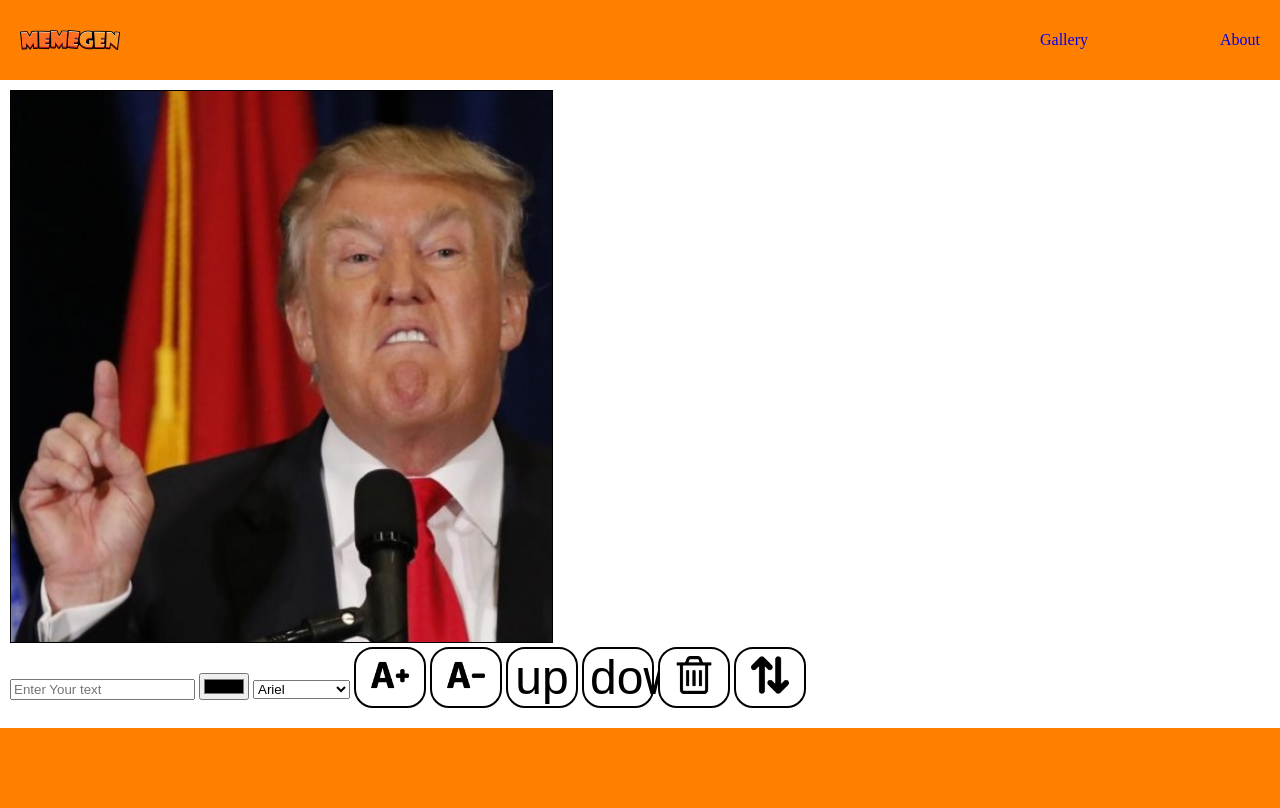
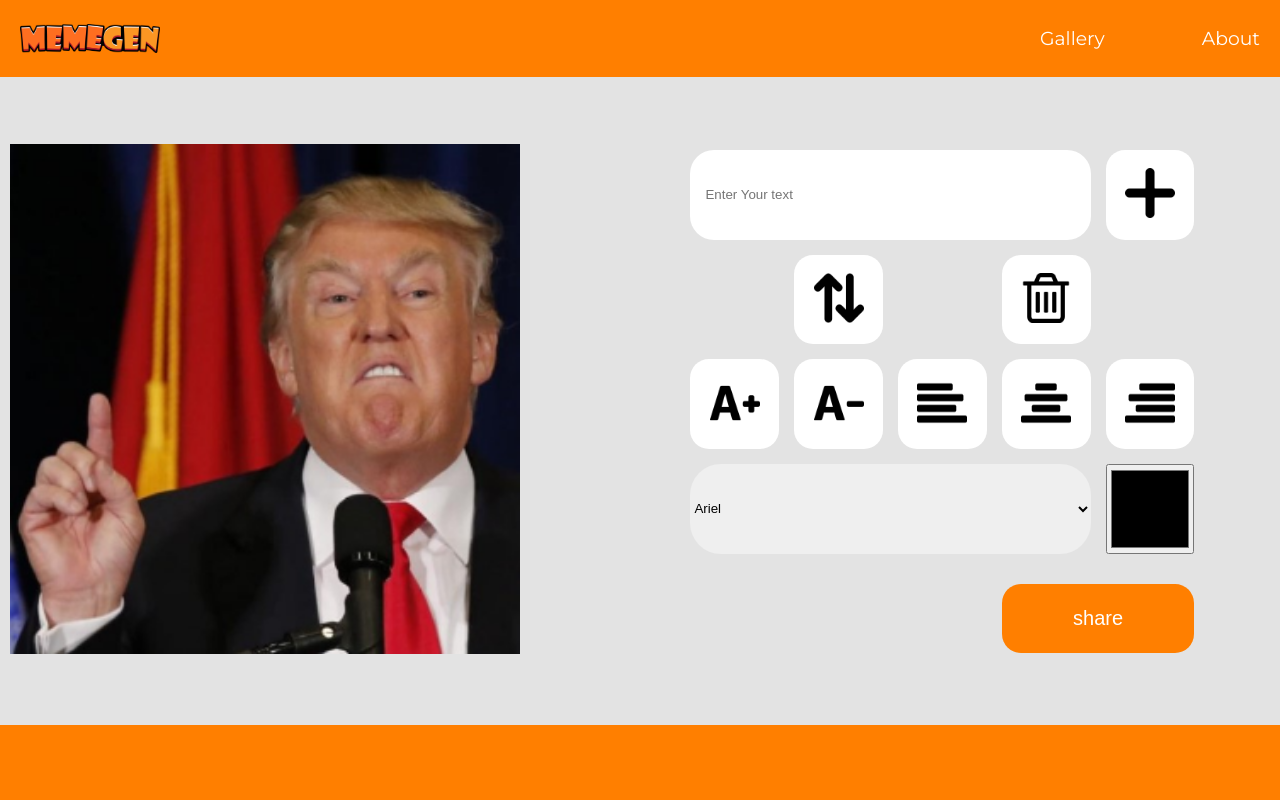
Before and after one commit to limorabv/Meme-generator, a plain HTML site: page index.html in a window 1280 px wide. Both pictures are taken after a click on the picture 138 px from the left and 284 px from the top of the page. Drawn offline with Linux system fonts and the light colour scheme.

Commit message:
saturday

```diff
--- a/css/style.css
+++ b/css/style.css
@@ -14,6 +14,7 @@
 
   html {
     color: white;
+    font-family: 'Montserrat', sans-serif;
   }
 
   body {
@@ -21,7 +22,8 @@
   }
 
 .site-wrapper {
-
+    display: flex;
+    flex-direction: column;
     height: 100vh;
 
 }
@@ -38,6 +40,11 @@ header {
 
 .main-nav{
     width: 220px;
+}
+
+.main-nav a {
+    font-size: 1.175em;
+    color: white;
 }
 
 footer {
@@ -78,18 +85,111 @@ footer {
 
 .images-container img{
     width: 100%;
+
+}
+
+
+canvas {
+    width: 170%;
 }
 
 
 .editor {
+    display: none;
+    justify-content: space-between;
+    align-items: center;
     padding: 10px;
+    background-color: #e3e3e3;
     /* background-color: lightblue; */
     height: 81vh;
 }
 
+.meme-txt {
+    grid-column: 1/5;
+    grid-row: 1/2;
+    padding: 15px;
+    border-radius: 24px;
+    box-shadow: none;
+    border: none;
+}
+
+.add-line{
+    grid-column: 5/6;
+    grid-row: 1/2
+}
+
+.selectLine {
+    grid-column: 2/2;
+    grid-row: 2/3
+}
+
+.delete-line {
+    grid-column: 4/5;
+    grid-row: 2/3
+}
+
+
+.font-bigger {
+    grid-column: 1/2;
+    grid-row: 3/4
+}
+
+.font-smaller {
+    grid-column: 2/3;
+    grid-row: 3/4
+}
+
+.align-left {
+    grid-column: 3/4;
+    grid-row: 3/4
+}
+
+.align-center {
+    grid-column: 4/5;
+    grid-row: 3/4
+}
+
+.align-right {
+    grid-column: 5/6;
+    grid-row: 3/4
+}
+
+.color-picker {
+    grid-row: 4/5;
+    grid-column: 5/6;
+    width:100%;
+    height: 100%;
+}
+
+button.share {
+    font-size: 1.25em;
+    color: white;
+    grid-row: 5/6;
+    grid-column: -3/-1;
+    background-color: #ff7f00;
+    margin-top: 15px;
+    height: 69px;
+}
+
+
+
+
+.controls {
+    height: 80%;
+    margin-right: 6%;
+    width: 40%;
+    display: grid;
+    grid-template-columns: 1fr 1fr 1fr 1fr 1fr;
+    grid-template-rows: 1fr 1fr 1fr 1fr;
+    gap: 15px;
+
+
+
+}
+
 
 .logo {
-    width: 100px;
+    width: 140px;
 }
 
 
@@ -107,16 +207,30 @@ a {
 
 
 .round {
+    border: none;
+    padding: 7px;
     border-radius: 19px;
-    font-size: 3em;
-    width: 1.5em;
+    /* font-size: 3em; */
+    /* width: 1.5em; */
+    padding: 10px;
+
     background-color: white;
-    border: 2px solid black;
 }
 
 button.round img {
-    width: 0.8em;
-    height: 0.8em;
+    width: 3.75em;
+    height: 3.75em;
+}
+
+select {
+    /* font-size: 2.75em; */
+    border: none;
+    /* border-radius: 60px; */
+    grid-row: 4/5;
+    grid-column: 1/5;
+    border-radius: 31px;
+
+
 }
 
 .flex {
--- a/index.html
+++ b/index.html
@@ -8,6 +8,7 @@
     <title>Meme-Generator</title>
     <link rel="stylesheet" href="css/style.css">
     <script src="https://kit.fontawesome.com/f66e7b03f4.js" crossorigin="anonymous"></script>
+    <link href="https://fonts.googleapis.com/css?family=Montserrat&display=swap" rel="stylesheet">
 
 </head>
 
@@ -31,12 +32,17 @@
 
             <section class="editor" hidden>
                 <div class="canvas-container">
-                    <canvas id="my-canvas" height="551" width="541" onclick="draw(event)"
-                        style="border: 1px solid black;"></canvas>
+                    <canvas id="my-canvas"  onclick="draw(event)"></canvas>
                 </div>
                 <section class="controls">
                     <input class="meme-txt" type="text" placeholder="Enter Your text" oninput="onAddText(event)"
                         onkeydown="onKeyDown(event)">
+                    <button class="add-line round" onClick="onAddLine()"><img src = "ICONS/add.png"></button>
+                    <button class="selectLine round" onClick="onSelectLine()"><img src = "ICONS/up-and-down-opposite-double-arrows-side-by-side.png"></button>
+                    <button class="delete-line round" onClick="onDeleteLine()"><img src = "ICONS/trash.png"></button>
+
+
+
                     <input class="color-picker" onchange="onColorChange()" type="color" name="color" />
                     <select class="fonts" onchange="onFontsChange()">
                         <option value="Ariel">Ariel</option>
@@ -45,13 +51,17 @@
                         <option value="Impact">Impact</option>
                     </select>
                     <button class="font-bigger round" onClick="onFontSizeChange(1)"><img src = "ICONS/increase font - icon.png"></button>
-                    <button class="font-bigger round" onClick="onFontSizeChange(-1)"><img src = "ICONS/decrease font - icon.png"></button>
-                    <button class="font-bigger round" onClick="onLineMove(-1)">up</button>
-                    <button class="font-bigger round" onClick="onLineMove(1)">down</button>
-                    <button class="delete-line round" onClick="onDeleteLine()"><img src = "ICONS/trash.png"></button>
+                    <button class="font-smaller round" onClick="onFontSizeChange(-1)"><img src = "ICONS/decrease font - icon.png"></button>
 
-                    <button class="selectLine round" onClick="onSelectLine()"><img src = "ICONS/up-and-down-opposite-double-arrows-side-by-side.png"></button>
-                    up-and-down-opposite-double-arrows-side-by-side
+                    <button class=" align align-left round" onClick="onAlignChange('left')"><img src = "ICONS/align-to-left.png"></button>
+                    <button class=" align align-center round" onClick="onAlignChange('center')"><img src = "ICONS/center-text-alignment.png"></button>
+                    <button class=" align align-right round" onClick="onAlignChange('right')"><img src = "ICONS/align-to-right.png"></button>
+                    <button class="share round" onClick="onShare()">share</button>
+
+
+                    <!-- <button class="font-bigger round" onClick="onLineMove(-1)">up</button>
+                    <button class="font-bigger round" onClick="onLineMove(1)">down</button>  -->
+
                 </section>
             </section>
 
--- a/js/main.js
+++ b/js/main.js
@@ -30,9 +30,13 @@ function renderMeme(){
 
 
 function editSelection(selectedLine){
+    console.log(gCtx.measureText(selectedLine.txt))
+    var x;
+    if (selectedLine.align === 'right') x = selectedLine.coord.x - (gCtx.measureText(selectedLine.txt).width  +10);
+    if (selectedLine.align === 'left') x =  selectedLine.coord.x -10;
     var length = (selectedLine.txt.length === 1) ? 2 : selectedLine.txt.length;
-    var width = (length +2) *selectedLine.size/2.5 +5;
-    drawRect (selectedLine.coord.x -10, selectedLine.coord.y - selectedLine.size, width, selectedLine.size +10);
+    // var width = (length +2) *selectedLine.size/2.5 +5;
+    drawRect (x, selectedLine.coord.y - selectedLine.size, gCtx.measureText(selectedLine.txt).width +30, selectedLine.size +10);
     var elInput = document.querySelector('.meme-txt');
     elInput.value = selectedLine.txt;
     isTypingLine = true;
@@ -51,13 +55,16 @@ function rendrImages(){
 
 function initCanvas(){
     gCanvas = document.getElementById('my-canvas')
+    // var canvas = document.getElementById('responsive-canvas');
+    var heightRatio = 1;
+    gCanvas.height = gCanvas.width * heightRatio;
     gCtx = gCanvas.getContext('2d')
 }
 
 
 function onImageSelected(imgId){
     document.querySelector('.images-wrapper').hidden = true;
-    document.querySelector('.editor').hidden = false;
+    document.querySelector('.editor').style.display = 'flex';
     initCanvas();
     updateImg(imgId);
     renderMeme();
@@ -87,7 +94,18 @@ function onFontSizeChange(sign){
     if (getSelectedLine() === -1) return;
     lines[getSelectedLine()].size += (+sign) * 3;
     renderMeme();
+}
 
+
+function onAlignChange(direction){
+    var lines = getLines();
+    if (getSelectedLine() === -1) return;
+    lines[getSelectedLine()].align = direction;
+    if (direction === 'right') lines[getSelectedLine()].coord.x = gCanvas.width - 50;
+    if (direction === 'left') lines[getSelectedLine()].coord.x = 50;
+
+
+    renderMeme();
 }
 
 function onLineMove(sign){
@@ -151,11 +169,12 @@ function onKeyDown(e){
 
 
 function drawText(line) {
+
     gCtx.lineWidth = '2'
     gCtx.strokeStyle = `${line.stroke}`;
     gCtx.fillStyle = `${line.color}`;
     gCtx.font = `${line.size}px ${line.font}`;
-    gCtx.textAlign = 'left';
+    gCtx.textAlign = `${line.align}`;
     gCtx.fillText(line.txt, line.coord.x, line.coord.y);
     gCtx.strokeText(line.txt, line.coord.x, line.coord.y);
 }
@@ -168,8 +187,10 @@ function getYCoordsForLine(){
 
 
 function onSelectLine(){
+    var lines = getLines();
     var selectedLine = getSelectedLine();
-    selectedLine = setSelectedLine(selectedLine + 1);
+    if (selectedLine +1 >= lines.length) setSelectedLine(0);
+    else selectedLine = setSelectedLine(selectedLine + 1);
     var lines = getLines();
     var line = lines[selectedLine];
     console.log("lines" ,lines, "selectedLine", selectedLine);
--- a/js/meme-gen-service.js
+++ b/js/meme-gen-service.js
@@ -82,7 +82,7 @@ function addMemeLine(text, x, y){
 
 
 
-function createLine(text, coord, font = 'Impact'){
+function createLine(text, coord, font = 'Impact', align = 'left'){
     return {
         coord: coord,
         txt: text,
@@ -90,7 +90,8 @@ function createLine(text, coord, font = 'Impact'){
         align:'left',
         color: 'white',
         stroke: 'black',
-        font: font
+        font: font,
+        align: align
     }
 }
 
```
Also changed, not shown: 1 other file.
